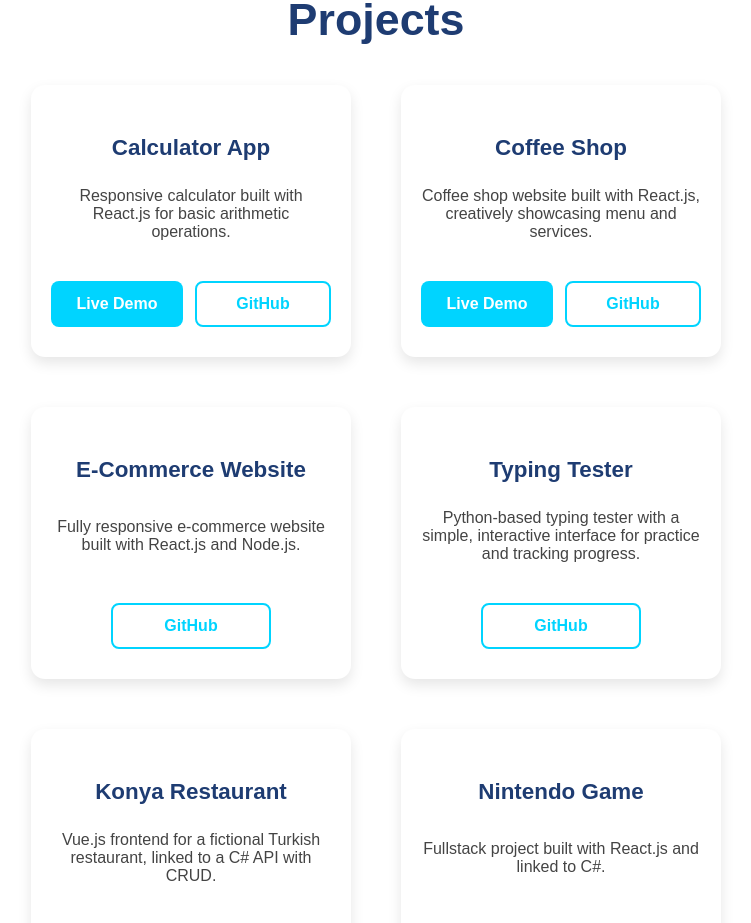
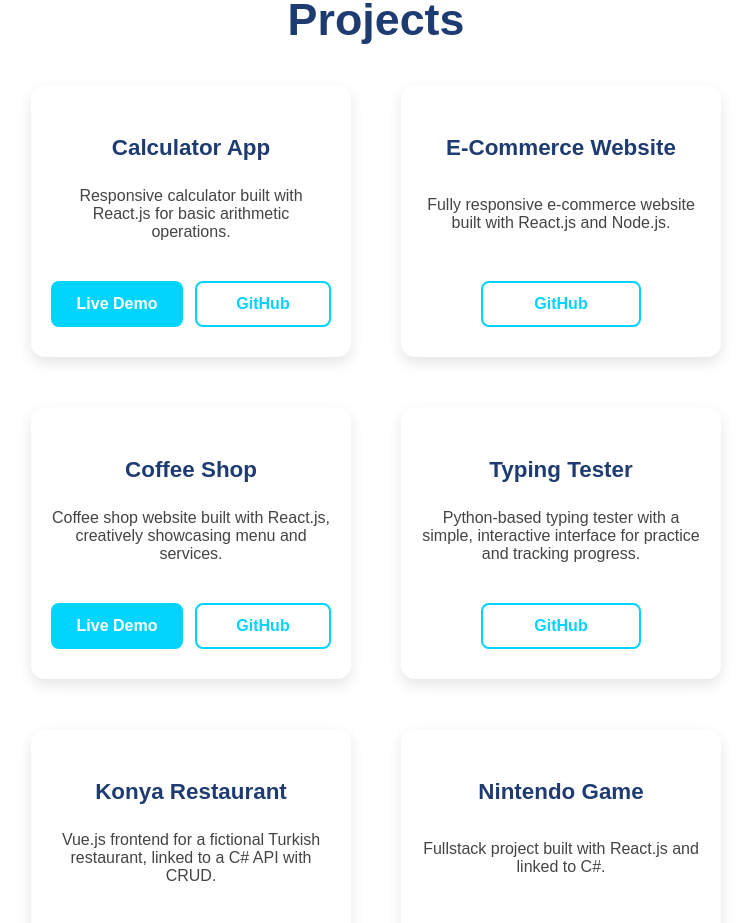
Before and after one commit to hamzas4011/personal-website, a React (Vite) app: page / in a window 1280 px wide. Shown: the part 2460-3383 px from the top of the page, without its empty margins (264-1015 px from the left). Built offline with nearby package versions, Linux system fonts and the light colour scheme.

Commit message:
update projectsdata

```diff
--- a/src/projectsData.js
+++ b/src/projectsData.js
@@ -6,15 +6,16 @@
     githubLink: "https://github.com/hamzas4011/calculator-app",
   },
   {
+    name: "E-Commerce Website",
+    description: "Fully responsive e-commerce website built with React.js and Node.js.",
+    livelink: "ecommerce-app-alpha-lake-45.vercel.app",
+    githubLink: "https://github.com/hamzas4011/ecommerce-app",
+  },
+  {
     name: "Coffee Shop",
     description: "Coffee shop website built with React.js, creatively showcasing menu and services.",
     liveLink: "https://coffee-shop-ivory-seven.vercel.app/",
     githubLink: "https://github.com/hamzas4011/coffee-shop",
-  },
-  {
-    name: "E-Commerce Website",
-    description: "Fully responsive e-commerce website built with React.js and Node.js.",
-    githubLink: "https://github.com/hamzas4011/ecommerce-app",
   },
   {
     name: "Typing Tester",
```
